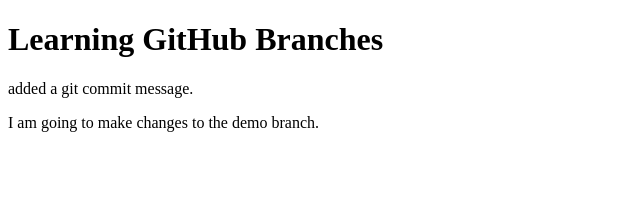
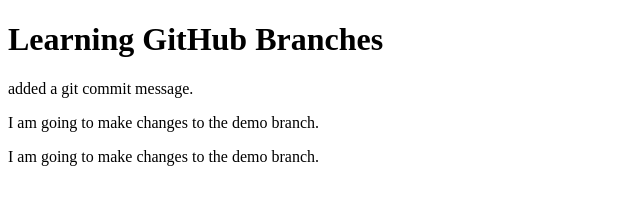
Before and after one commit to KongMongVang/HTTP-5114-BRANCH, a plain HTML site: page index.html in a window 1280 px wide. Shown: the whole page, without its empty margins (0-640 px from the left). Drawn offline with Linux system fonts and the light colour scheme.

Commit message:
added more html

```diff
--- a/index.html
+++ b/index.html
@@ -9,5 +9,6 @@
     <h1>Learning GitHub Branches</h1>
     <p>added a git commit message.</p>
     <p>I am going to make changes to the demo branch.</p>
+    <p>I am going to make changes to the demo branch.</p>
 </body>
 </html>
```
